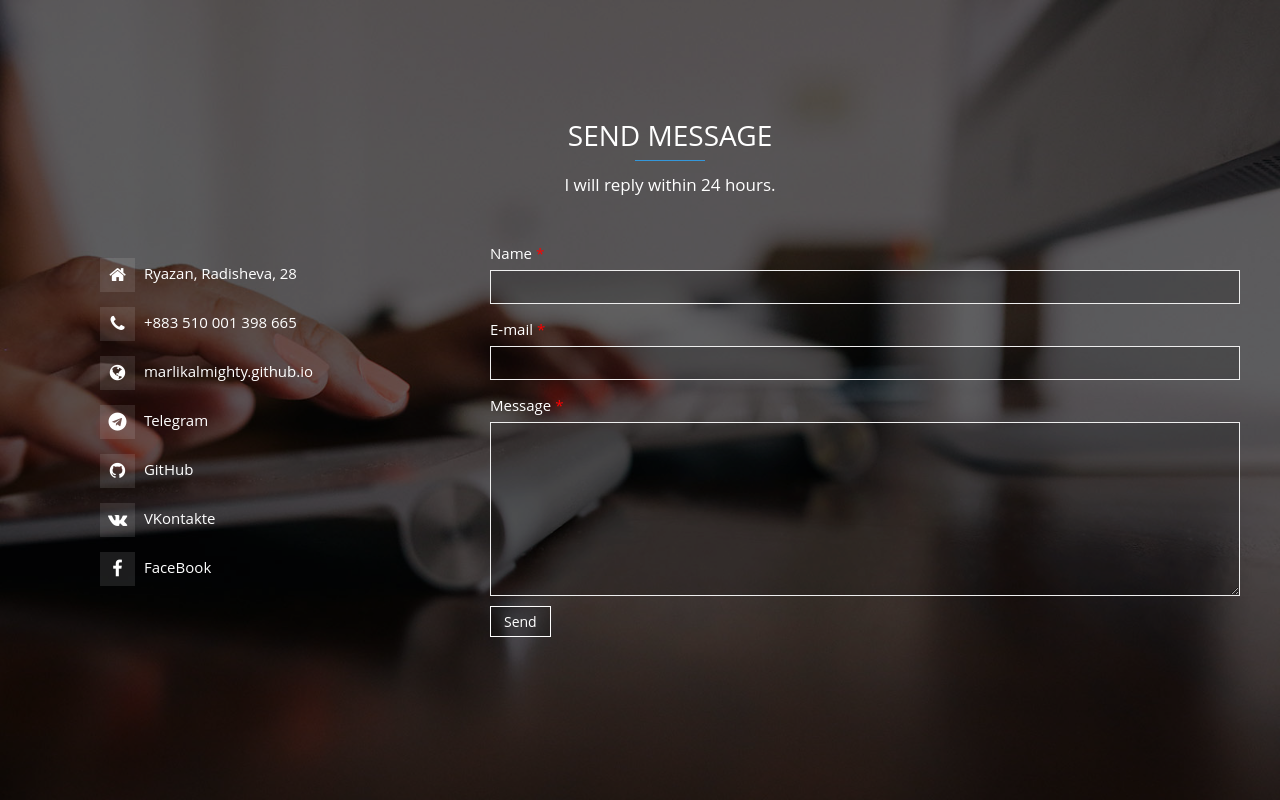
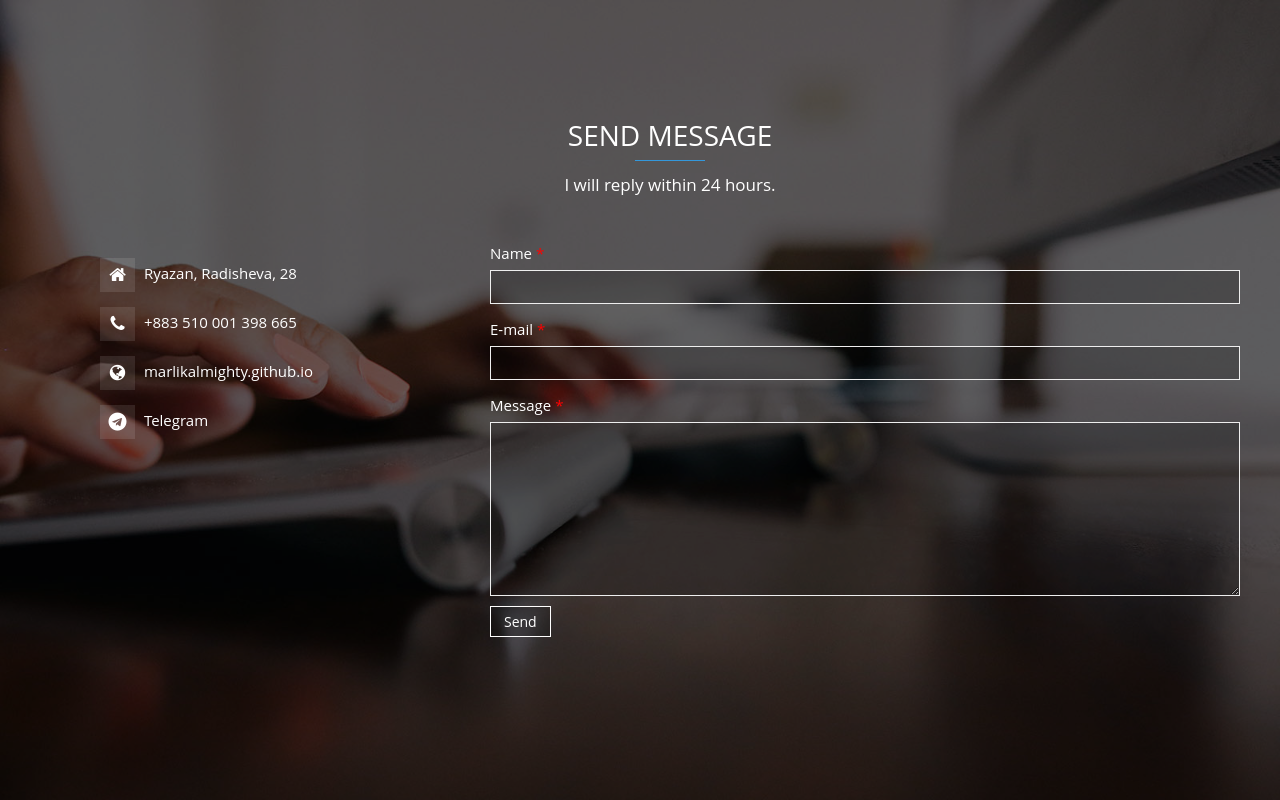
Before and after one commit to MarlikAlmighty/marlikalmighty.github.io, a plain HTML site: page index.html in a window 1280 px wide. Shown: the part 3278-4078 px from the top of the page. Drawn offline with Linux system fonts and the light colour scheme.

Commit message:
Rechange portfolio style

```diff
--- a/index.html
+++ b/index.html
@@ -159,13 +159,6 @@
                             href="http://marlikalmighty.github.io/"> marlikalmighty.github.io</a></li>
                     <li><i class="fa fa-telegram"></i><a href="https://t.me/MarlikAlmighty/"
                                                          target="_blank"> Telegram</a></li>
-                    <li><a href="https://github.com/MarlikAlmighty/" target="_blank"><i
-                            class="fa fa-github fa-2x"></i> GitHub</a></li>
-                    <li><a href="https://vk.com/marlikalmighty/" target="_blank"><i class="fa fa-vk fa-2x"></i>
-                        VKontakte</a>
-                    </li>
-                    <li><a href="https://www.facebook.com/MarlikAlmighty/" target="_blank"><i
-                            class="fa fa-facebook fa-2x"></i> FaceBook</a></li>
                 </ul>
             </div>
             <div class="col-md-8">
```
